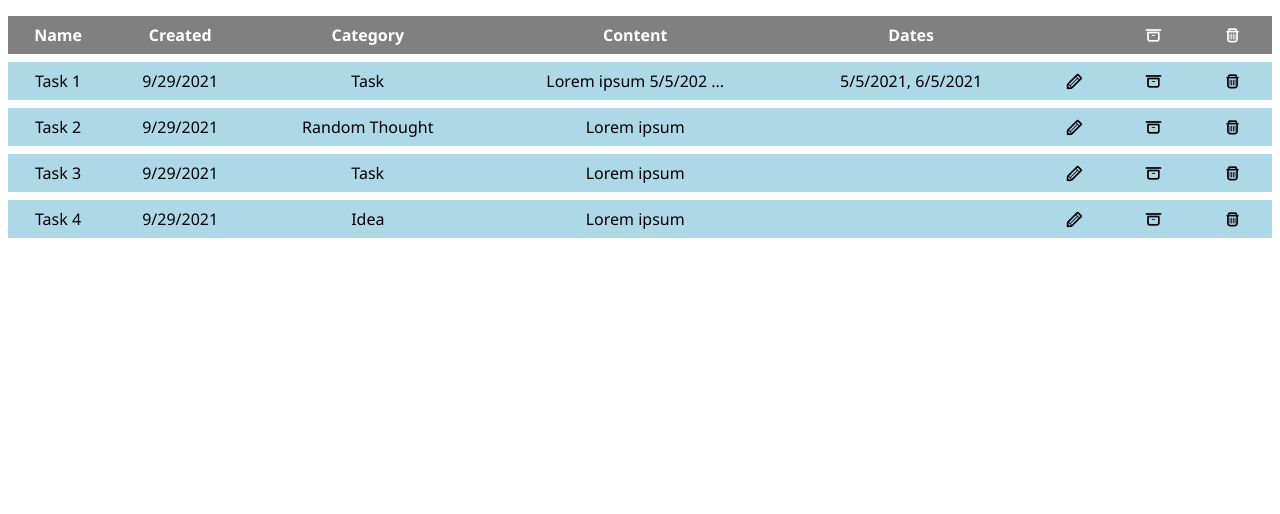
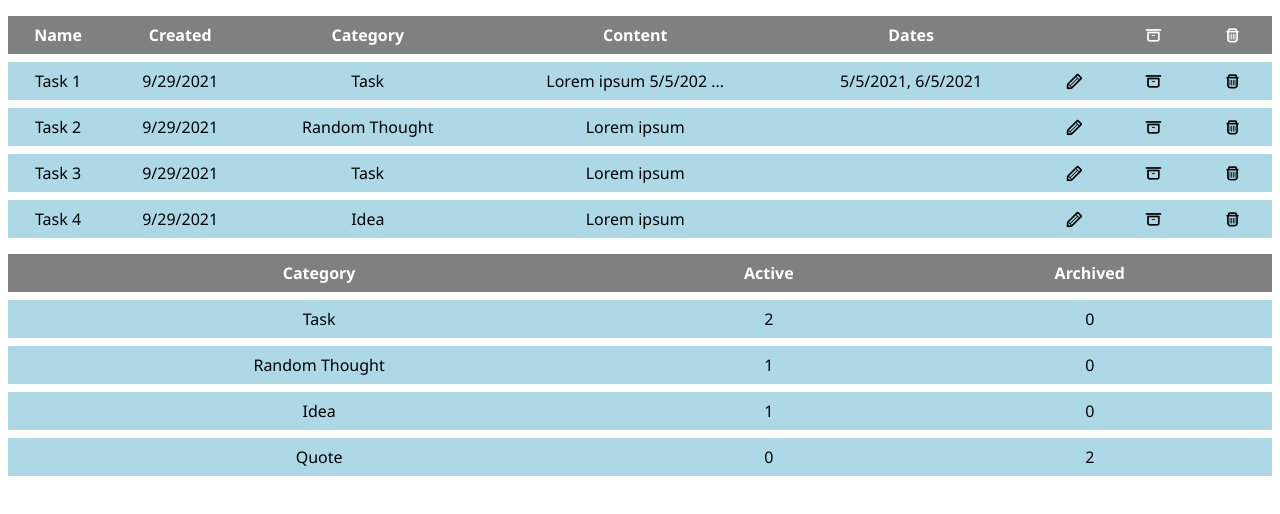
Before and after one commit to vimlut/hometask-2, a React (Create React App) app: page / in a window 1280 px wide. Shown: the top 514 px of the page. Built offline with nearby package versions, Linux system fonts and the light colour scheme.

Commit message:
added NotesStats component

```diff
--- a/src/App.jsx
+++ b/src/App.jsx
@@ -1,9 +1,10 @@
-import { NotesTable } from './components';
+import { NotesTable, NotesStats } from './components';
 
 function App() {
   return (
     <div className="container">
       <NotesTable />
+      <NotesStats />
     </div>
   );
 }
--- /dev/null
+++ b/src/components/NotesStats/NoteStats.jsx
@@ -0,0 +1,52 @@
+import { useSelector } from 'react-redux';
+import { NotesStatsItem } from './NotesStatsItem';
+
+const NotesStats = () => {
+  const { notes } = useSelector((state) => state);
+
+  const categories = ['Task', 'Random Thought', 'Idea', 'Quote'];
+
+  function getNotesByCategory(category) {
+    return notes.filter(
+      (note) => note.category.toUpperCase() === category.toUpperCase(),
+    );
+  }
+  function getActiveNotesByCategory(category) {
+    return getNotesByCategory(category).filter((task) => !task.isArchived);
+  }
+  function getArchivedNotesByCategory(category) {
+    return getNotesByCategory(category).filter((task) => task.isArchived);
+  }
+  function getActiveNotesCountByCategory(category) {
+    return getActiveNotesByCategory(category).length;
+  }
+  function getArchivedNotesCountByCategory(category) {
+    return getArchivedNotesByCategory(category).length;
+  }
+  const data = categories.map((category, index) => ({
+    id: `stat-${index}`,
+    name: category,
+    activeCount: getActiveNotesCountByCategory(category),
+    archivedCount: getArchivedNotesCountByCategory(category),
+  }));
+
+  return (
+    <table className="data-table">
+      <tbody>
+        <tr>
+          <th>Category</th>
+          <th>Active</th>
+          <th>Archived</th>
+        </tr>
+        {data.map((item) => (
+          <NotesStatsItem
+            data={item}
+            key={item.id}
+          />
+        ))}
+      </tbody>
+    </table>
+  );
+};
+
+export { NotesStats };
--- /dev/null
+++ b/src/components/NotesStats/NotesStatsItem/NotesStatsItem.jsx
@@ -0,0 +1,16 @@
+/* eslint-disable react/prop-types */
+const NotesStatsItem = ({ data }) => {
+  const {
+    name, activeCount, archivedCount,
+  } = data;
+
+  return (
+    <tr>
+      <td>{name}</td>
+      <td>{activeCount}</td>
+      <td>{archivedCount}</td>
+    </tr>
+  );
+};
+
+export { NotesStatsItem };
--- /dev/null
+++ b/src/components/NotesStats/NotesStatsItem/index.js
@@ -0,0 +1,3 @@
+import { NotesStatsItem } from './NotesStatsItem';
+
+export { NotesStatsItem };
--- /dev/null
+++ b/src/components/NotesStats/index.js
@@ -0,0 +1,3 @@
+import { NotesStats } from './NoteStats';
+
+export { NotesStats };
--- a/src/components/index.js
+++ b/src/components/index.js
@@ -1,3 +1,4 @@
 export { NotesTable } from './NotesTable';
 export { NotesTableItem } from './NotesTableItem';
+export { NotesStats } from './NotesStats';
 export * from './UI';
```
